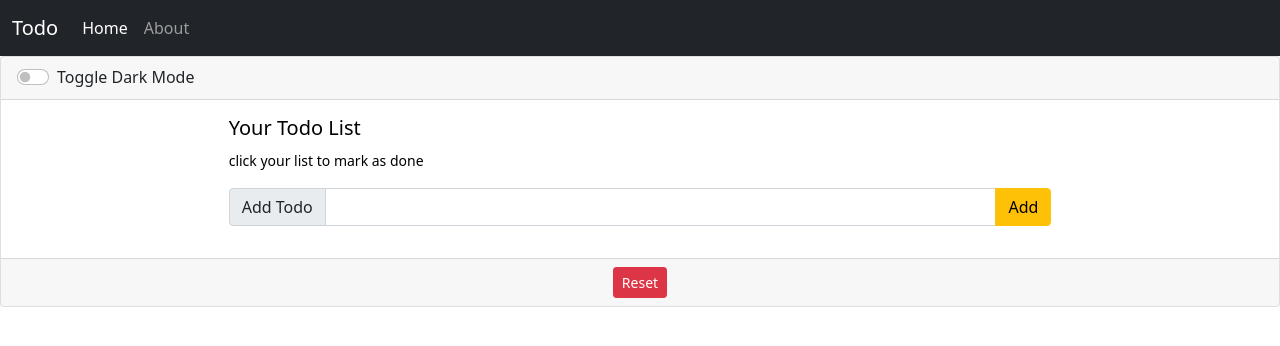
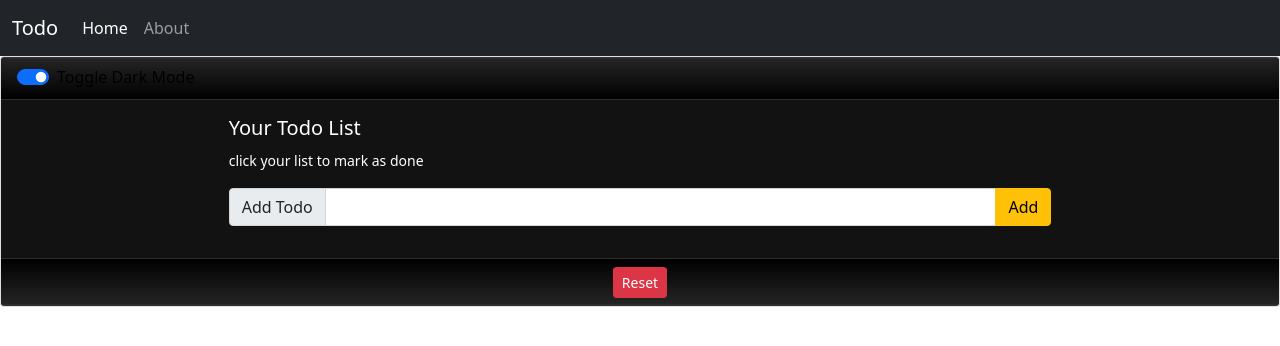
Before and after one commit to turtlebeasts/Todo, a React (Create React App) app: page / in a window 1280 px wide. Shown: the top 346 px of the page. Built offline with nearby package versions, Linux system fonts and the light colour scheme.

Commit message:
DarkMode
Upgrade to DarkMode: A suitable darkness has been added.
Fixed switch to darkmode button(switch)

```diff
--- a/src/App.js
+++ b/src/App.js
@@ -8,10 +8,10 @@ import {
   Route
 } from "react-router-dom";
 
+
 function App() {
   return (
     <div className="App">
-
       <BrowserRouter>
         <Navbar />
         <Routes>
--- a/src/components/Home.js
+++ b/src/components/Home.js
@@ -1,18 +1,24 @@
 import React, { useState } from 'react'
 
 export default function Home() {
-    var [color, setColor] = useState('#ffffff')
-    var [text, setText] = useState('black')
     var [todo, setTodo] = useState('')
     var [list, setItems] = useState([])
+    const [DarkMode, setTheme] = useState(sessionStorage.getItem("DarkMode"))
+
+    if(DarkMode === 'true'){
+        document.body.setAttribute("style", "background-image: url('https://us.123rf.com/450wm/lisaalisaill/lisaalisaill1801/lisaalisaill180100097/93447879-starry-sky-hand-draw-seamless-pattern-doodle-rings-and-crosses-in-galaxy-and-stars-style-endless-bac.jpg?ver=6')")
+    }else{
+        document.body.setAttribute("style","background-image: none")
+    }
 
     const changeHandler = (event) => {
         if (event.target.checked === true) {
-            setColor('#121212')
-            setText('white')
+            sessionStorage.setItem("DarkMode","true")
+            setTheme('true')
         } else {
-            setColor('#ffffff')
-            setText('black')
+
+            sessionStorage.setItem("DarkMode","false")
+            setTheme('false')
         }
     }
     const keyBoardHandle = (event) => {
@@ -35,22 +41,22 @@ export default function Home() {
     }
     return (
         <div className="card">
-            <div className="card-header">
+            <div className="card-header" style={DarkMode === 'false'?{backgroundColor: '#ffffff'}:{background: 'linear-gradient(180deg, rgba(56,56,56,1) 0%, rgba(36,36,36,1) 5%, rgba(0,0,0,1) 100%)'}}>
                 <div className="form-check form-switch">
                     <input className="form-check-input" type="checkbox" role="switch" id="flexSwitchCheckChecked"
-                        onChange={changeHandler} />
-                    <label className="form-check-label">Toggle Dark Mode</label>
+                        onChange={changeHandler} defaultChecked={DarkMode === 'false'? false: true} />
+                    <label className="form-check-label" style={DarkMode === 'true'?{color: 'white'}:{color: 'black'}}>Toggle Dark Mode</label>
                 </div>
             </div>
-            <div className="card-body" style={{backgroundColor: color, color: text}}>
+            <div className="card-body" style={DarkMode === 'false'?{backgroundColor: '#ffffff', color: 'black'}:{backgroundColor: '#121212', color: 'white'}}>
                 <div className='row'>
                     <div className='col-lg-2 col-sm-0'></div>
                     <div className='col-lg-8 col-sm-12'>
                         <h5 className="card-title">Your Todo List</h5><small>click your list to mark as done</small>
                         <div className="list-group my-2">
-                            {list.map(data => { return (<li className="list-group-item" onClick={markDone} done={false} key={data}>{data}</li>) })}
+                            {list.map(data => { return (<li className="list-group-item" onClick={markDone} key={data}>{data}</li>) })}
                         </div>
-                        <div className="input-group mb-3" style={{ backgroundColor: color, color: text }}>
+                        <div className="input-group mb-3">
                             <span className="input-group-text">Add Todo</span>
                             <input value={todo} onChange={keyBoardHandle} className="form-control" />
                             <button onClick={submitHandle} className="btn btn-warning">Add</button>
@@ -59,7 +65,7 @@ export default function Home() {
                     <div className='col-lg-2 col-sm-0'></div>
                 </div>
             </div>
-            <div className="card-footer text-muted">
+            <div className="card-footer text-muted" style={DarkMode === 'false'?{backgroundColor: '#ffffff'}:{background: 'linear-gradient(0deg, rgba(56,56,56,1) 0%, rgba(36,36,36,1) 5%, rgba(0,0,0,1) 100%)'}}>
                 <center>
                     <button className="btn btn-danger btn-sm" onClick={reset}>Reset</button>
                 </center>
```
